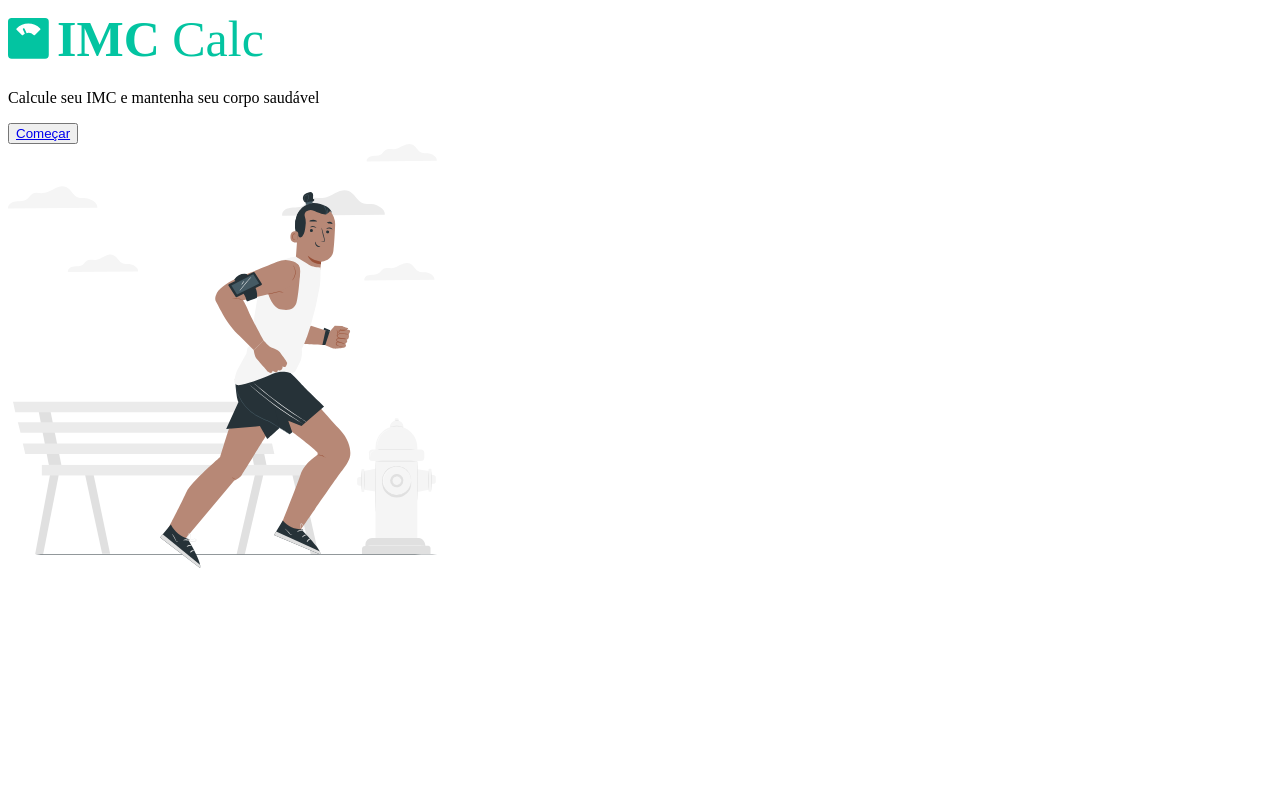
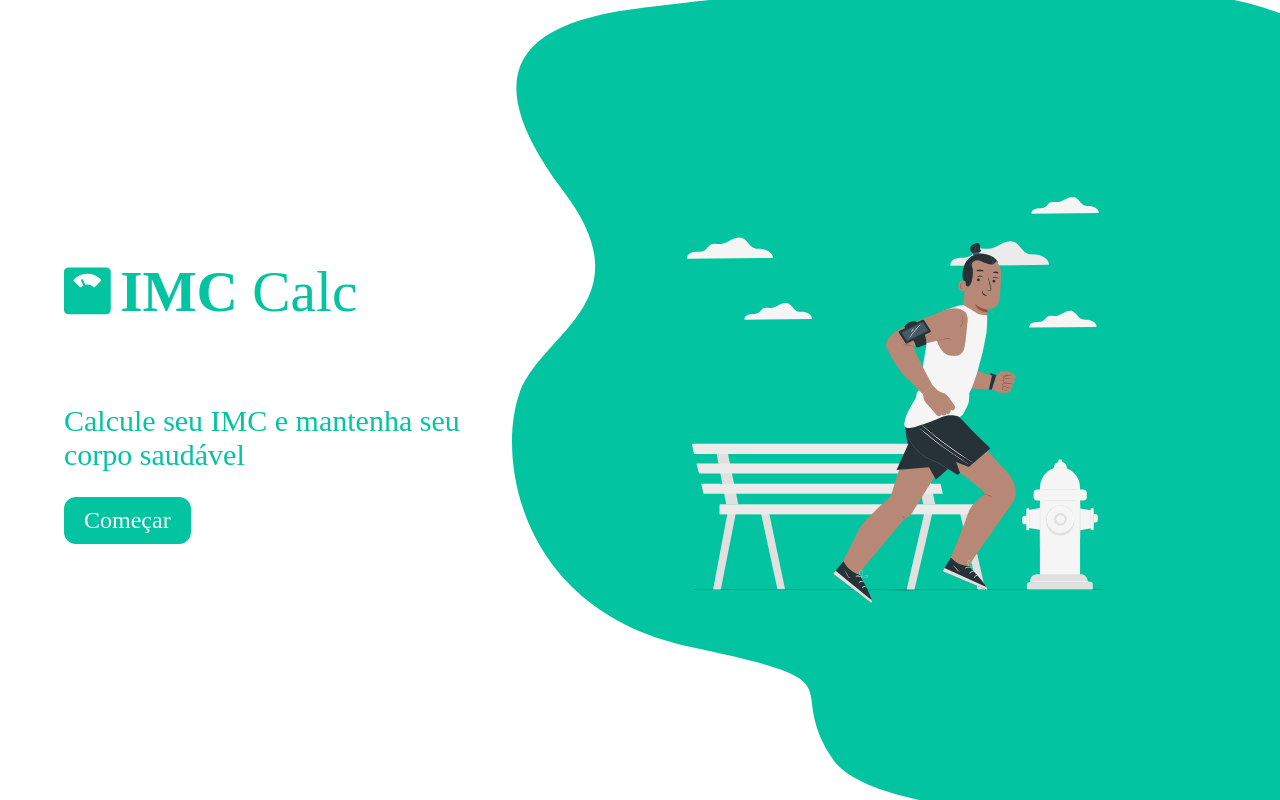
Before and after one commit to joaovictornsv/IMC-calc, a plain HTML site: page index.html in a window 1280 px wide. Drawn offline with Linux system fonts and the light colour scheme; the site is published under a folder, as on GitHub Pages, so addresses that start at the root find nothing.

Commit message:
update link css

```diff
--- a/index.html
+++ b/index.html
@@ -5,8 +5,8 @@
   <meta name="viewport" content="width=device-width, initial-scale=1.0">
   <meta name="theme-color" content="#03C4A1">
 
-  <link rel="stylesheet" href="/assets/css/styles.css">
-  <link rel="stylesheet" href="/assets/css/global.css">
+  <link rel="stylesheet" href="./assets/css/styles.css">
+  <link rel="stylesheet" href="./assets/css/global.css">
 
   <link rel="shortcut icon" href="./assets/images/favicon.png" />
 
```
